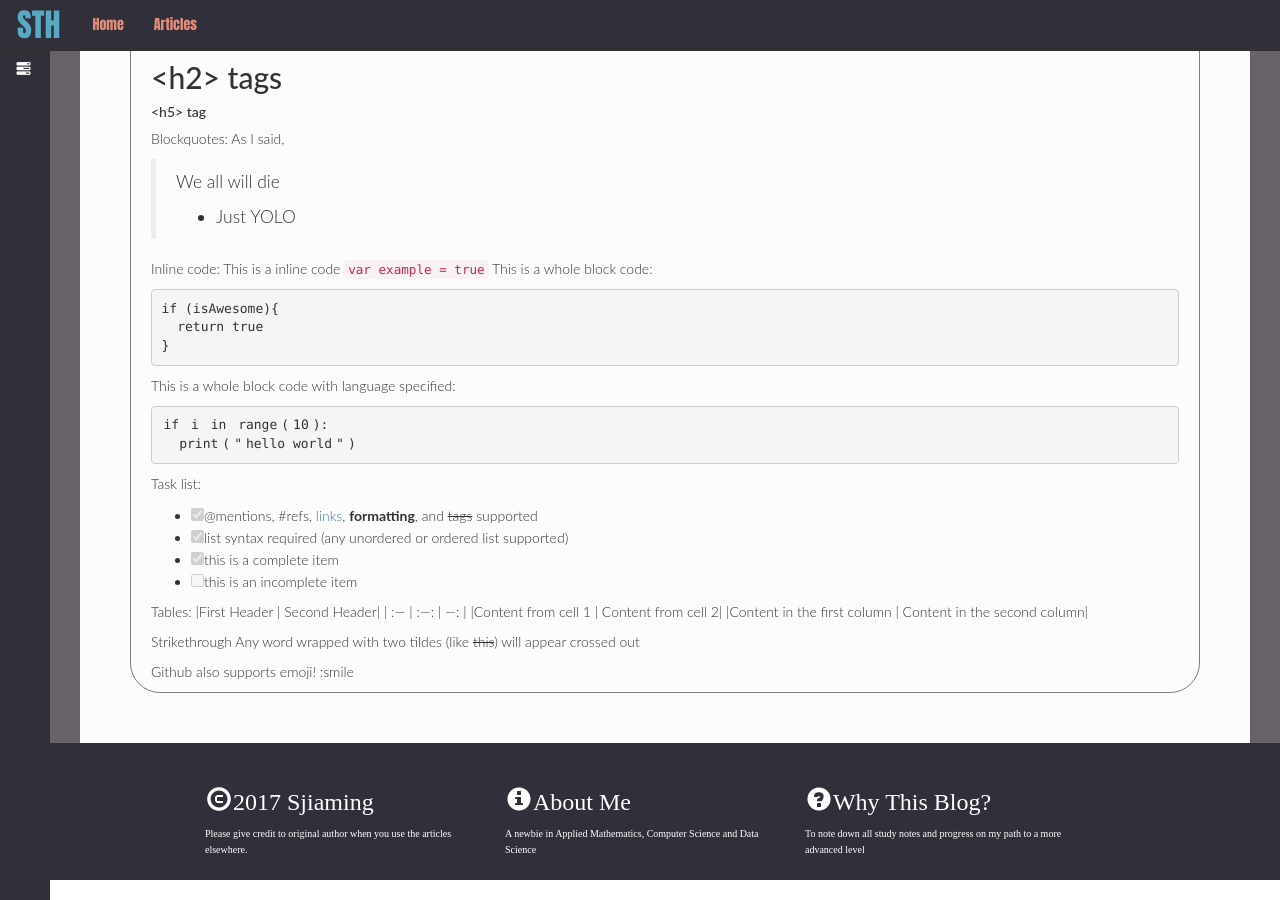
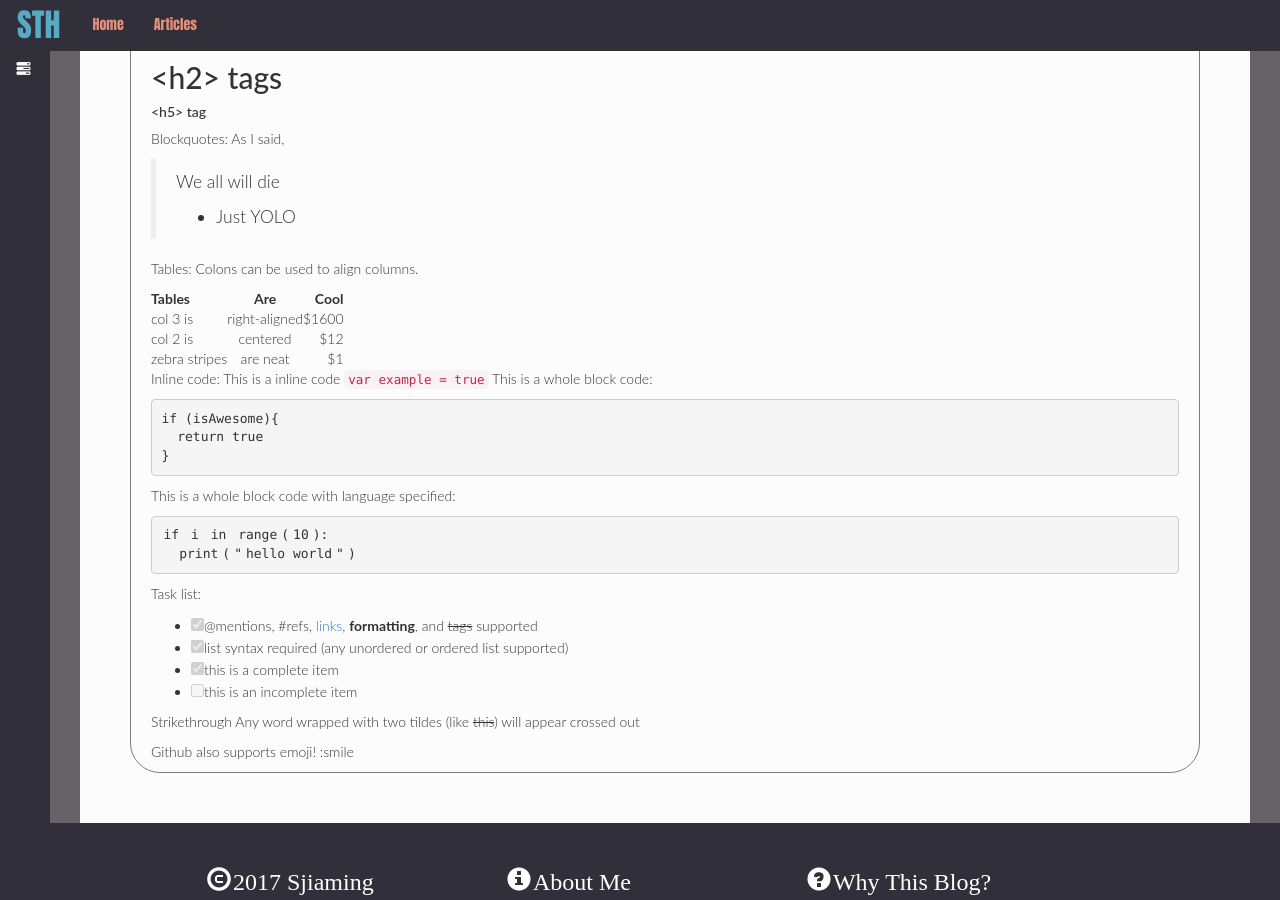
Before and after one commit to sjiaming/BlogSth, a Jekyll site: the page built from _posts/Tool/2017-10-25-Github-shortcuts.md, in a window 1280 px wide and 900 px high, scrolled down 1740 px. Built offline with Jekyll 4.4.1, drawn with Linux system fonts in a browser that asks for light colours; nearby versions of some CDN libraries.

Commit message:
update posts

```diff
--- a/_posts/Tool/2017-10-25-Github-shortcuts.md
+++ b/_posts/Tool/2017-10-25-Github-shortcuts.md
@@ -42,6 +42,17 @@
 > We all will die
 > - Just YOLO
 
+
+Tables:
+Colons can be used to align columns.
+
+| Tables        | Are           | Cool  |
+| ------------- |:-------------:| -----:|
+| col 3 is      | right-aligned | $1600 |
+| col 2 is      | centered      |   $12 |
+| zebra stripes | are neat      |    $1 |
+
+
 Inline code:
 This is a inline code `var example = true`
 This is a whole block code:
@@ -64,11 +75,6 @@
 - [x] this is a complete item
 - [ ] this is an incomplete item
 
-Tables:
-|First Header | Second Header|
-| :---         |     :---:      |          ---: |
-|Content from cell 1 | Content from cell 2|
-|Content in the first column | Content in the second column|
 
 Strikethrough
 Any word wrapped with two tildes (like ~~this~~) will appear crossed out
```
